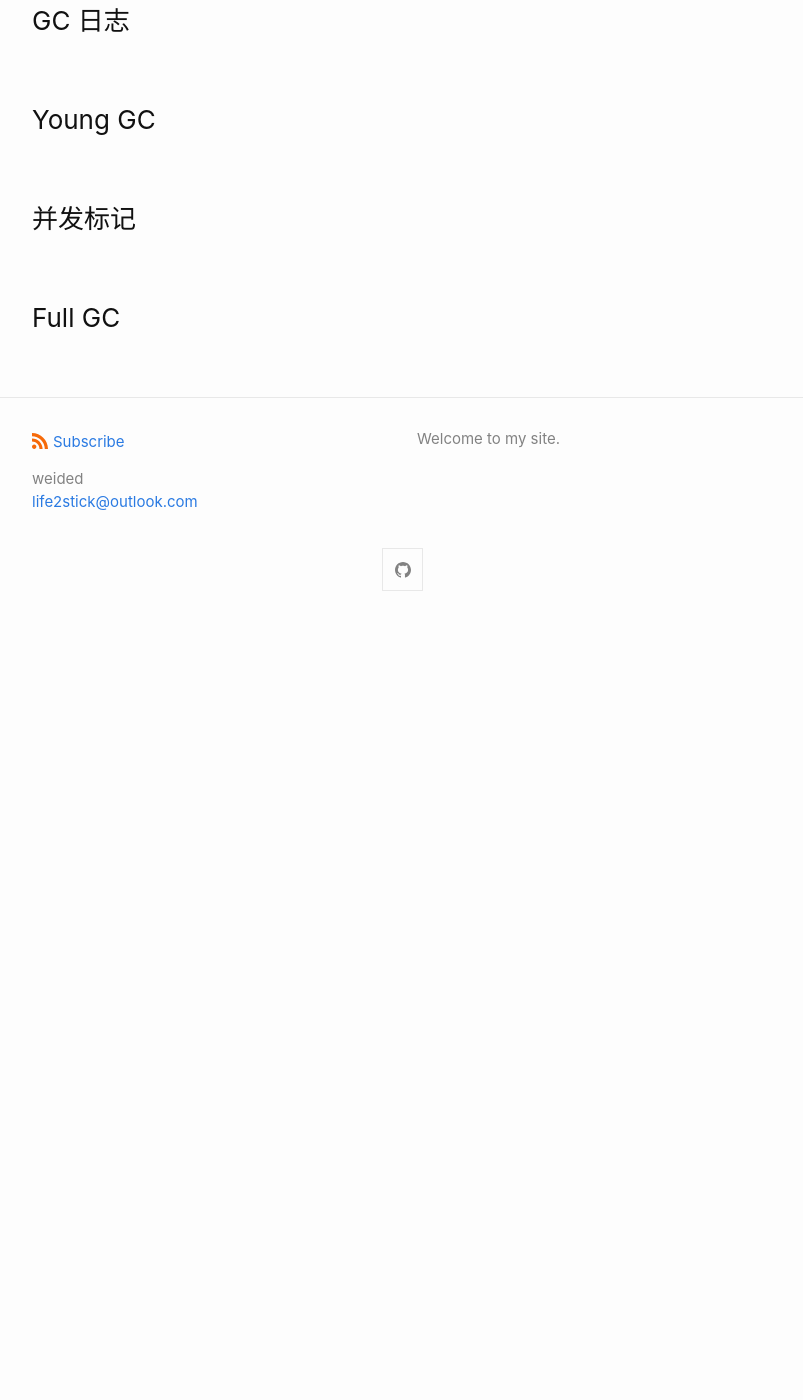
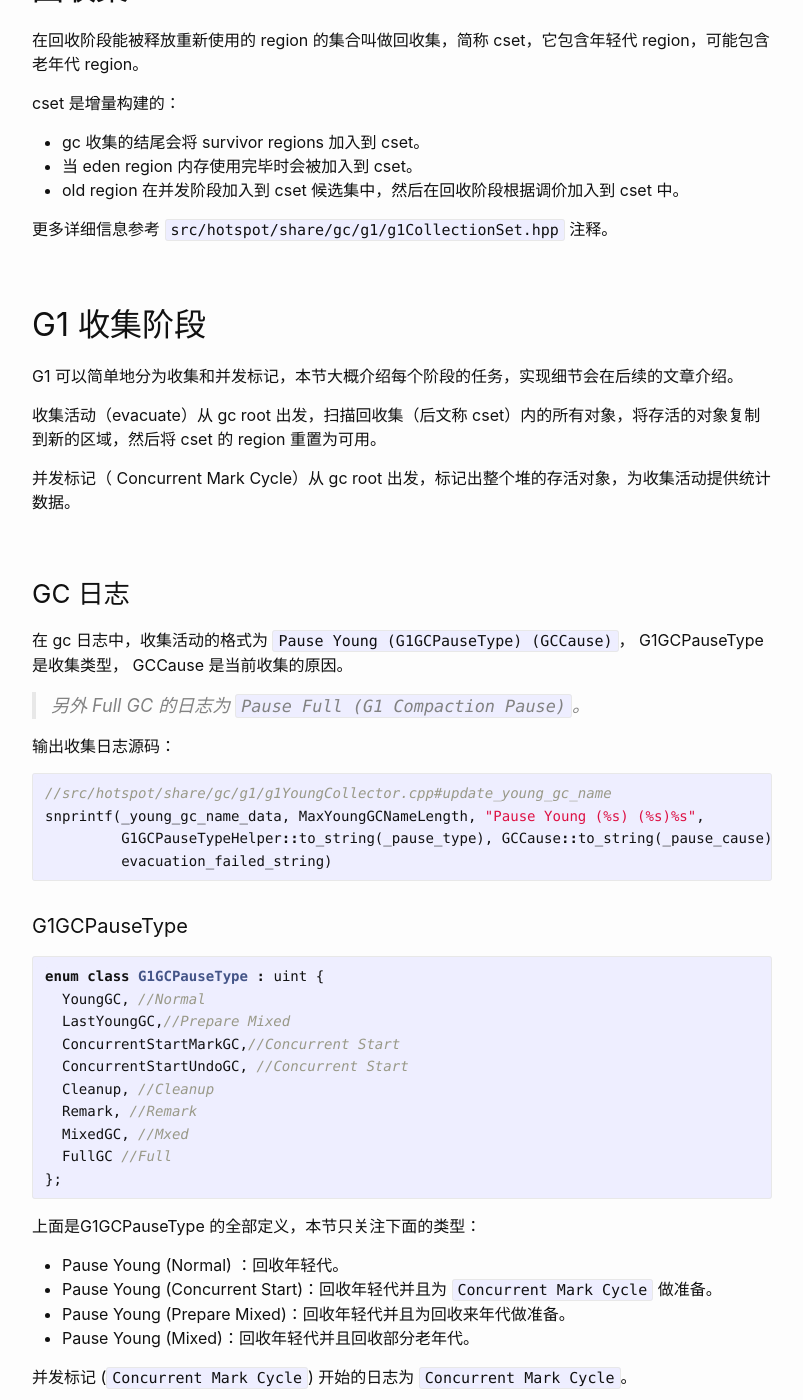
Before and after one commit to yoa1226/yoa1226.github.io, a Jekyll site: the page built from _posts/2024-08-05-g1-gc-important-component.md, in a window 1280 px wide and 1400 px high, scrolled down 18673 px. Shown: the whole window, without its empty margins (238-1041 px from the left). Built offline with Jekyll 4.4.1, drawn with Linux system fonts in a browser that asks for light colours; before the commit the page ends 19299 px from its top, so only the background shows below that; some of the changed text lies outside the part shown.

Commit message:
gc-important component 5

````diff
--- a/_posts/2024-08-05-g1-gc-important-component.md
+++ b/_posts/2024-08-05-g1-gc-important-component.md
@@ -95,7 +95,7 @@ G1 开创了基于 region 的内存布局，如图所示，G1 将连续的堆内
 
 > 注意：`-XX:NewSize` 和 `-XX:MaxNewSize`同样能设置新生大小，如果只有一个参数被设置值，那么新生代就会被固定为这个值，会影响暂停时间的控制。
 
-JDK 18 突破了 region 最大内存 32MB 的限制，最大可以达到 512 M。下面是源码中对 region 大小的定义：
+JDK 18 突破了 region 最大内存 32MB 的限制，最大可以达到 512 M，能显著改善大对象应用的 GC 情况。下面是源码中对 region 大小的定义：
 
 ```cpp
 //src/hotspot/share/gc/g1/heapRegionBounds.hpp
@@ -635,14 +635,85 @@ inline void G1BarrierSet::write_ref_field_post(T* field) {
 }
  ```
 
+
+
 同样可以看到写前屏障的原理类似，只是最后写入的是 `_satb_mark_queue`。
+
+## 回收集
+
+在回收阶段能被释放重新使用的 region 的集合叫做回收集，简称 cset，它包含年轻代 region，可能包含老年代 region。
+
+cset 是增量构建的：
+
+- gc 收集的结尾会将 survivor regions 加入到 cset。
+- 当 eden region 内存使用完毕时会被加入到 cset。
+- old region 在并发阶段加入到 cset 候选集中，然后在回收阶段根据调价加入到 cset 中。
+
+更多详细信息参考 `src/hotspot/share/gc/g1/g1CollectionSet.hpp` 注释。
 
 ## G1 收集阶段
 
+G1 可以简单地分为收集和并发标记，本节大概介绍每个阶段的任务，实现细节会在后续的文章介绍。
+
+收集活动（evacuate）从 gc root 出发，扫描回收集（后文称 cset）内的所有对象，将存活的对象复制到新的区域，然后将 cset 的 region 重置为可用。
+
+并发标记（ Concurrent Mark Cycle）从 gc root 出发，标记出整个堆的存活对象，为收集活动提供统计数据。
+
 ### GC 日志
+
+在 gc 日志中，收集活动的格式为 `Pause Young (G1GCPauseType) (GCCause)`， G1GCPauseType 是收集类型， GCCause 是当前收集的原因。
+
+> 另外 Full GC 的日志为 `Pause Full (G1 Compaction Pause)`。
+
+输出收集日志源码：
+
+```cpp
+//src/hotspot/share/gc/g1/g1YoungCollector.cpp#update_young_gc_name
+snprintf(_young_gc_name_data, MaxYoungGCNameLength, "Pause Young (%s) (%s)%s",
+         G1GCPauseTypeHelper::to_string(_pause_type), GCCause::to_string(_pause_cause),
+         evacuation_failed_string)
+```
+
+#### G1GCPauseType
+
+```cpp
+enum class G1GCPauseType : uint {
+  YoungGC, //Normal
+  LastYoungGC,//Prepare Mixed
+  ConcurrentStartMarkGC,//Concurrent Start
+  ConcurrentStartUndoGC, //Concurrent Start
+  Cleanup, //Cleanup
+  Remark, //Remark
+  MixedGC, //Mxed
+  FullGC //Full
+};
+```
+上面是G1GCPauseType 的全部定义，本节只关注下面的类型：
+
+- Pause Young (Normal) ：回收年轻代。
+- Pause Young (Concurrent Start)：回收年轻代并且为 `Concurrent Mark Cycle` 做准备。
+- Pause Young (Prepare Mixed)：回收年轻代并且为回收来年代做准备。
+- Pause Young (Mixed)：回收年轻代并且回收部分老年代。
+
+并发标记 (`Concurrent Mark Cycle`) 开始的日志为 `Concurrent Mark Cycle`。
 
 ### Young GC
 
+`Young GC` 听起来好像只是回收年轻代，事实上是回收 cset， 可能会包括老年代。包括三个阶段：
+
+- 准备阶段（Pre Evacuate Collection Set），主要是刷新线程缓冲区和选定 cset。
+- 回收阶段 （Evacuate Collection Set），gc 根遍历（gc root scan）、 cset 遍历（cset scan），继续遍历存活的对象并复制对象到新的 region 中。
+- 清理收尾阶段（post_evacuate_collection_set）：处理非强引用、清理卡表、采样 cset、释放 cset 、计算 TALB等。
+
 ### 并发标记
 
+并发标记（`Concurrent Mark Cycle`）是对整个堆的对象存活情况进行标记，分成四个阶段，
+初始标记、并发标记、最终标记、筛选回收。这些是 《深入理解 JVM 虚拟机》 都有内容不在赘述，源码讲解会在后续的文章论述。
+
 ### Full GC
+
+Full GC 是暂停所有线程、全堆本地压缩的 GC。分为标记活对象、压缩准备、压缩堆、重置元数据等阶段，源码讲解会在后续的文章论述。
+
+## 总结
+
+本文介绍了 G1 中许多重要的概念，并从源码级别理解其实现，他们作为后续深入 G1 源码必备知识。
````
